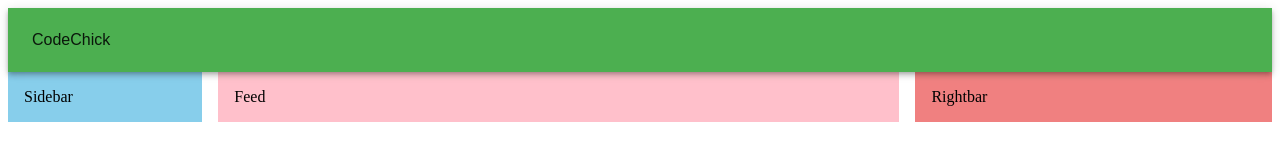
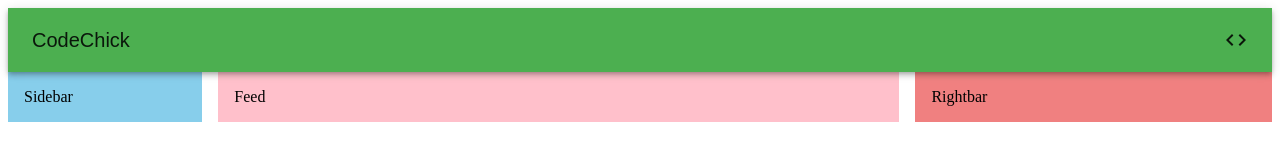
Before and after one commit to patriciakennedy/react-material-ui-tut, a React (Vite) app: page / in a window 1280 px wide. Shown: the top 160 px of the page. Built offline with nearby package versions, Linux system fonts and the light colour scheme.

Commit message:
Fixed Navbar icon import and updated MUI components

```diff
--- a/package.json
+++ b/package.json
@@ -12,6 +12,7 @@
   "dependencies": {
     "@emotion/react": "^11.14.0",
     "@emotion/styled": "^11.14.0",
+    "@mui/icons-material": "^6.4.4",
     "@mui/material": "^6.4.4",
     "react": "^19.0.0",
     "react-dom": "^19.0.0"
--- a/src/components/Navbar.jsx
+++ b/src/components/Navbar.jsx
@@ -1,4 +1,5 @@
 import { AppBar, styled, Toolbar, Typography } from '@mui/material';
+import CodeIcon from '@mui/icons-material/Code';
 import React from 'react';
 
 const StyledToolbar = styled(Toolbar)({
@@ -10,7 +11,13 @@ const Navbar = () => {
     return (
         <AppBar position="sticky">
             <StyledToolbar>
-                <Typography>CodeChick</Typography>
+                <Typography
+                    variant="h6"
+                    sx={{ display: { xs: 'none', sm: 'block' } }}
+                >
+                    CodeChick
+                </Typography>
+                <CodeIcon sx={{ display: { xs: 'none', sm: 'block' } }} />
             </StyledToolbar>
         </AppBar>
     );
```
Also changed, not shown: 1 other file (tests, documents, lock files or other folders).
